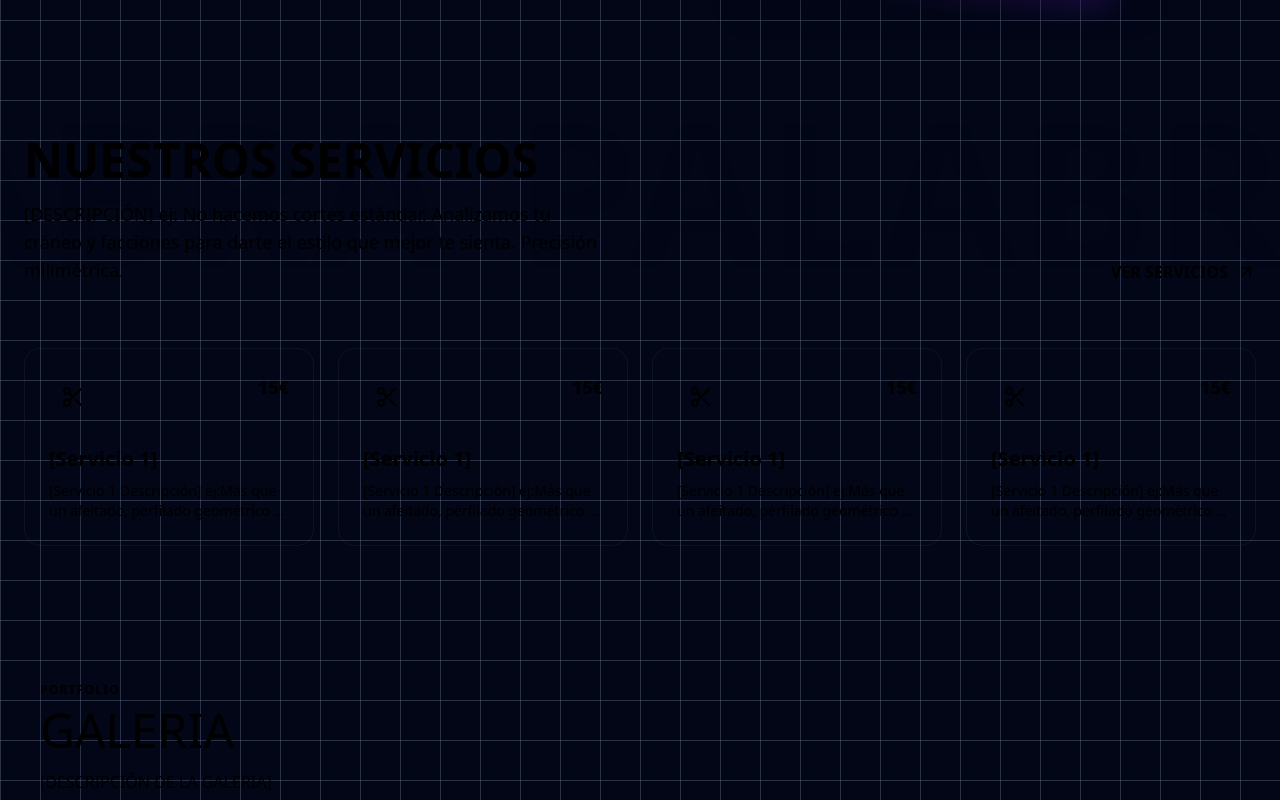
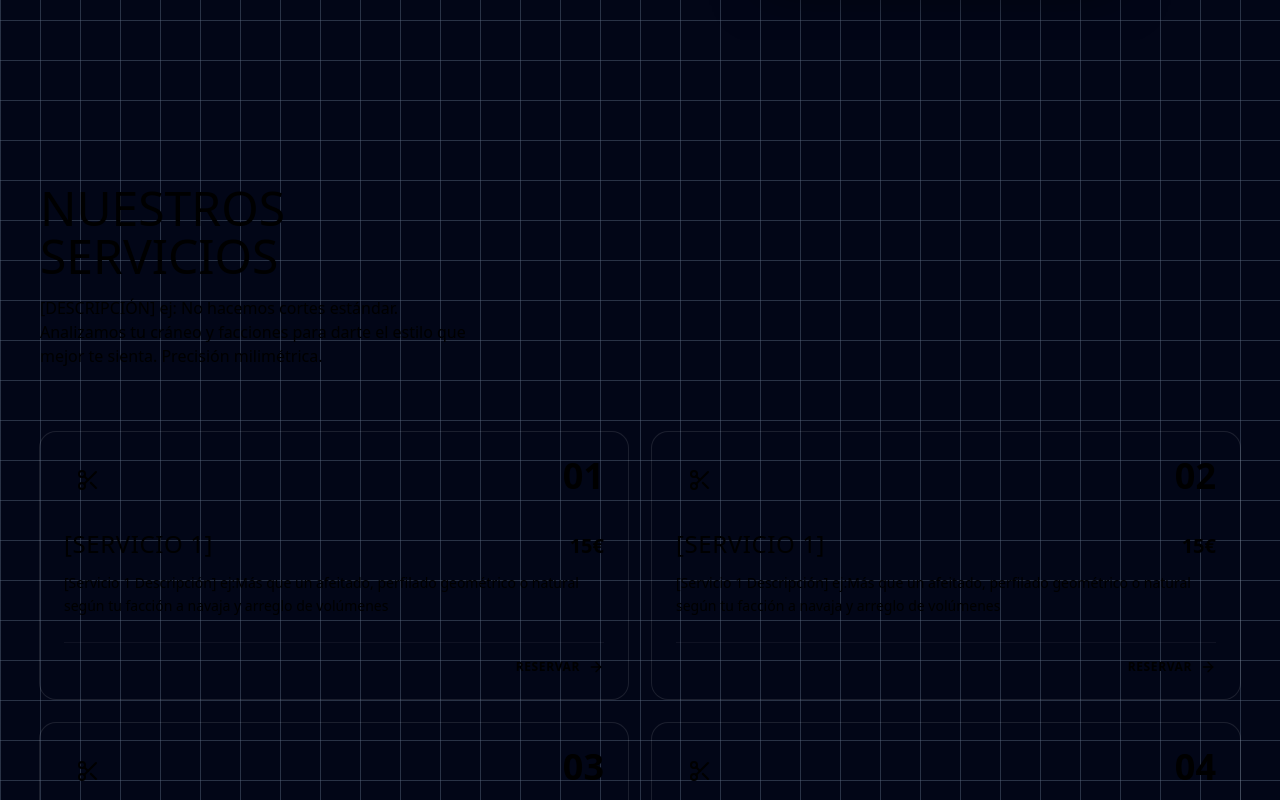
Before and after one commit to hectorceldadev/template, a Next.js app: page / in a window 1280 px wide. Shown: the part 660-1460 px from the top of the page. Built offline with nearby package versions, Linux system fonts and the light colour scheme.

Commit message:
Creando variables de estilo

```diff
--- a/app/globals.css
+++ b/app/globals.css
@@ -1,79 +1,9 @@
 @import "tailwindcss";
 
-/* ---------------------------------------------------------
-   1. VARIABLES BASE (Para que el texto no se rompa)
-   --------------------------------------------------------- */
-:root {
-  /* Por defecto mantenemos el texto blanco y fondo oscuro
-     para que el contenido se lea mientras probamos fondos */
-  --foreground: 255 255 255;
-  --background: 2 6 23; /* Slate 950 */
-  --primary: 124 58 237;
-  --secondary: 15 23 42;
-  --muted: 148 163 184;
-  --border: 255 255 255;
+[data-theme="slate"] {
+  --color-background: rgb(2, 6, 23);
+  --color-foreground: rgb(255, 255, 255);
+  --color-primary: rgb(124, 58, 237);
+  --color-secondary: rgb(91, 33, 182);
+  --color-muted: rgb(203, 213, 225);
 }
-
-[data-theme='dark'] {
-  --background: 2 6 23;      /** Slate 950 */
-  --foreground: 255 255 255; /** White */
-  --primary: 124 58 237;     /** Violet 600 */
-  --secondary: 156 163 175;  /** Gray 400 */
-  --tertiary: 91 33 182;     /** Violet 800 (Para badges) */
-  --muted: 148 163 184       //** Slate (400)*/
-}
-
-/* ---------------------------------------------------------
-   2. BACKGROUNDS (Copia Exacta de tus Snippets)
-   --------------------------------------------------------- */
-
-/* OPCIÓN 1: LUXURY (El Rosa Suave)
-   Basado en: "Soft Rose Glow Dual Corners Background"
-   Color exacto: #f984e5 */
-.bg-pattern-luxury {
-  background-color: #fff;
-  background-image:
-    radial-gradient(circle 850px at 10% 10%, #f984e5, transparent),
-    radial-gradient(circle 850px at 90% 90%, #f984e5, transparent);
-  background-repeat: no-repeat;
-  background-attachment: fixed;
-
-  /* Forzamos variables de texto oscuro para este fondo claro */
-  --foreground: 0 0 0;
-  --background: 255 255 255;
-}
-
-/* OPCIÓN 2: URBAN (El Grid)
-   Basado en: "Dark Basic Grid Background - Slate 950"
-   Colores exactos: #020617 y rgba(100,116,139,0.4) */
-.bg-pattern-urban {
-  background-color: #020617;
-  background-image:
-    linear-gradient(to right, rgba(100,116,139,0.4) 1px, transparent 1px),
-    linear-gradient(to bottom, rgba(100,116,139,0.4) 1px, transparent 1px);
-  background-size: 40px 40px;
-}
-
-/* OPCIÓN 3: CLASSIC (El Glow Azulado)
-   Basado en: "X Organizations Black Background with Top Glow"
-   Colores exactos: #000000 y rgba(120, 180, 255, 0.25) */
-.bg-pattern-classic {
-  background-color: #000000;
-  background-image:
-    radial-gradient(ellipse 80% 60% at 50% 0%, rgba(120, 180, 255, 0.25), transparent 70%);
-  background-repeat: no-repeat;
-  background-attachment: fixed;
-
-  /* Mantenemos variables oscuras */
-  --foreground: 255 255 255;
-  --background: 0 0 0;
-}
-
-@keyframes marquee {
-  0% { transform: translateX(0%); }
-  100% { transform: translateX(-100%); }
-}
-
-.animate-marquee {
-  animation: marquee 25s linear infinite;
-}
--- a/app/layout.tsx
+++ b/app/layout.tsx
@@ -1,6 +1,7 @@
 import Navbar from "@/components/NavBar";
 import "./globals.css";
 import { Footer } from "@/components/Footer";
+import BackgroundSelector from "@/components/backgrounds/BackgroundSelector";
 
 export default function RootLayout({
   children,
@@ -10,13 +11,15 @@ export default function RootLayout({
   return (
     <html lang="es">
       <body
-        className={`antialiased bg-pattern-urban`}
-        data-theme='dark'
+        className={`antialiased`}
+        data-theme='slate'
       >
         <div className="relative z-10">
-          <Navbar />
-          {children}
-          <Footer />
+          <BackgroundSelector >
+            <Navbar />
+            {children}
+            <Footer />
+          </BackgroundSelector>
         </div>
       </body>
     </html>
--- a/components/Hero.tsx
+++ b/components/Hero.tsx
@@ -30,7 +30,7 @@ const Hero = () => {
             className={`pt-28 pb-16 px-5 lg:px-10 overflow-hidden`}
         >
             {/* Background Accent */}
-            <div className="absolute top-0 left-1/2 -translate-x-1/2 w-[80%] h-100 bg-violet-600/15 rounded-full blur-2xl pointer-events-none" />
+            {/* <div className="absolute top-0 left-1/2 -translate-x-1/2 w-[80%] h-100 bg-violet-600/15 rounded-full blur-2xl pointer-events-none" /> */}
 
             <div className="relative z-10 max-w-7xl mx-auto px-0 sm:px-6 lg:px-8">
                 <div className="grid lg:grid-cols-2 gap-12 lg:gap-16 items-center">
@@ -111,7 +111,7 @@ const Hero = () => {
                     {/* --- COLUMNA IMAGEN --- */}
                     <div className="relative mx-auto w-[90%] lg:w-[70%] mt-4 lg:pt-2">
                         {/* Decoración */}
-                        <div className="absolute -inset-4 bg-violet-600/20 rounded-3xl rotate-6 blur-md hidden sm:block"></div>
+                        {/* <div className="absolute -inset-4 bg-violet-600/20 rounded-3xl rotate-6 blur-md hidden sm:block"></div> */}
 
                         <div className="relative aspect-3/4 rounded-2xl overflow-hidden grayscale border border-zinc-700 bg-zinc-900 shadow-2xl shadow-black/50">
                             {/* IMAGEN DEL CONFIG */}
--- a/components/NavBar.tsx
+++ b/components/NavBar.tsx
@@ -48,7 +48,7 @@ export default function Navbar() {
           <div className="flex justify-between h-14 items-center">
 
             {/* LOGO */}
-            <Link href={navBar.logo.href} className="text-[42px] font-black tracking-tighter text-foreground hover:opacity-80 transition-opacity">
+            <Link href={navBar.logo.href} className="text-[42px] font-extrabold tracking-tighter text-foreground hover:opacity-80 transition-opacity">
               {navBar.logo.textOrImage}
             </Link>
 
@@ -60,7 +60,7 @@ export default function Navbar() {
                 if (item.text === 'Servicios') {
                   return (
                     <div key={index} className="group relative h-full flex items-center">
-                      <button className="flex items-center gap-1 text-md font-bold text-foreground hover:text-primary transition-colors py-4 tracking-wide">
+                      <button className="flex items-center gap-1 text-md font-bold text-primary hover:text-primary transition-colors py-4 tracking-wide">
                         {item.text}
                         <ChevronDown className="w-3 h-3 transition-transform duration-300 group-hover:rotate-180" />
                       </button>
--- a/components/Servicios.tsx
+++ b/components/Servicios.tsx
@@ -1,82 +1,110 @@
 'use client'
+
 import Link from 'next/link'
-import { Scissors, ArrowUpRight, type LucideIcon } from 'lucide-react' // Importa iconos necesarios
+import { ArrowRight, Scissors, User, Zap, Star, ArrowUpRight, LucideIcon } from 'lucide-react'
 import { SITE_CONFIG } from '@/config'
+// Si no tienes las fuentes, borra esta línea
 
-// Mapeo simple de iconos
+// 1. Diccionario de Iconos
 const iconMap: Record<string, LucideIcon> = {
     Scissors: Scissors,
+    User: User,
+    Zap: Zap,
+    Star: Star,
     ArrowUpRight: ArrowUpRight
-  // Añade más aquí si necesitas
-}
+};
 
 const Servicios = () => {
-  const { servicios } = SITE_CONFIG
+    // 2. Extraemos la config
+    const { servicios } = SITE_CONFIG;
+
+    // Resolvemos el icono del botón principal
+    const CtaIcon = iconMap[servicios.ctaPrimary.icon] || ArrowUpRight;
 
     return (
-    <section className="py-24 relative">
+        <section className="bg-background relative pt-26 pb-10 overflow-hidden">
 
-      {/* MARQUEE */}
-      {servicios.showMarquee && (
-        <div className="overflow-hidden whitespace-nowrap opacity-10 md:opacity-5 absolute top-0 w-full pointer-events-none select-none">
-          <div className="animate-marquee inline-block">
-             {servicios.textMarquee?.map((text, i) => (
-                <span key={i} className={`text-[120px] md:text-[200px] font-black mx-8 text-foreground uppercase`}>
-                    {text}
-                </span>
-             ))}
-          </div>
-        </div>
-      )}
+            <div className="max-w-7xl mx-auto px-5 lg:px-10 relative z-10 pt-10">
 
-      <div className="max-w-7xl mx-auto px-6 relative z-10">
-
-        {/* HEADER */}
-        <div className="flex flex-col md:flex-row justify-between items-end mb-16 gap-8">
-          <div className="max-w-xl">
-             <h2 className={`text-4xl md:text-5xl font-black uppercase text-foreground mb-4`}>
-               {servicios.title}
+                {/* --- HEADER SECCIÓN --- */}
+                <div className="mb-16">
+                    <h2 className={`text-[42px] md:text-5xl text-foreground uppercase mb-4`}>
+                        {servicios.title.split(' ')[0]} <br />
+                        <span className="text-primary">{servicios.title.split(' ').slice(1).join(' ')}</span>
                     </h2>
-             <p className="text-muted text-lg">
+                    <p className="text-muted-foreground max-w-md text-sm sm:text-base font-medium">
                         {servicios.desc}
                     </p>
                 </div>
+
+                {/* --- GRID DE SERVICIOS (Máximo 4 en Home) --- */}
+                <div className="grid grid-cols-1 md:grid-cols-2 gap-6">
+                    {servicios.items.slice(0, 4).map((service, i) => {
+                        const Icon = iconMap[service.icon] || Scissors;
+
+                        return (
                             <Link
-            href={servicios.ctaPrimary.href}
-            className="flex items-center gap-2 text-primary font-bold hover:text-foreground transition-colors"
+                                key={'Servicio' + i}
+                                href={`/servicios/${service.slug}`}
+                                className="group relative p-6 rounded-2xl bg-secondary ring-1 ring-white/10 hover:ring-primary/50 transition-all duration-300 hover:bg-secondary/80 active:scale-[0.98]"
                             >
-            {servicios.ctaPrimary.text} <ArrowUpRight size={20} />
-          </Link>
+                                {/* Efecto Glow en Hover */}
+                                <div className="absolute inset-0 bg-primary/5 rounded-2xl opacity-0 group-hover:opacity-100 transition-opacity duration-500 pointer-events-none" />
+
+                                <div className="relative z-10 flex flex-col h-full">
+
+                                    {/* Header Card */}
+                                    <div className="flex justify-between items-start mb-6">
+                                        <div className="p-3 bg-background rounded-xl text-muted-foreground group-hover:text-white group-hover:bg-primary transition-colors duration-300">
+                                            <Icon size={24} />
+                                        </div>
+                                        {/* ID decorativo o numero */}
+                                        <span className={`text-4xl text-background/10 group-hover:text-primary/10 transition-colors font-black`}>
+                                            0{servicios.items.indexOf(service) + 1}
+                                        </span>
                                     </div>
 
-        {/* GRID */}
-        <div className="grid grid-cols-1 md:grid-cols-2 lg:grid-cols-4 gap-6">
-          {servicios.items.map((item, i) => {
-             const Icon = iconMap[item.icon] || Scissors
-             return (
-               <Link
-                 key={i}
-                 href={`/servicios/${item.slug}`}
-                 className="group relative p-6 bg-secondary/40 border border-white/5 rounded-2xl hover:bg-secondary hover:border-primary/20 transition-all duration-300"
-               >
-                 {/* Icon Header */}
-                 <div className="flex justify-between items-start mb-6">
-                   <div className="w-12 h-12 rounded-full bg-background flex items-center justify-center text-primary group-hover:scale-110 transition-transform">
-                     <Icon size={24} />
-                   </div>
-                   <span className="text-lg font-bold text-foreground">{item.price}</span>
+                                    {/* Título y Precio */}
+                                    <div className="flex justify-between items-baseline mb-3">
+                                        <h3 className={`text-2xl text-foreground uppercase tracking-wide`}>
+                                            {service.title}
+                                        </h3>
+                                        {service.price && (
+                                            <span className="text-xl font-bold text-primary">
+                                                {service.price}
+                                            </span>
+                                        )}
                                     </div>
 
-                 {/* Content */}
-                 <h3 className="text-xl font-bold text-foreground mb-2 group-hover:text-primary transition-colors">
-                   {item.title}
-                 </h3>
-                 <p className="text-sm text-muted line-clamp-2">
-                   {item.desc}
+                                    {/* Descripción */}
+                                    <p className="text-sm text-muted-foreground leading-relaxed mb-6 line-clamp-2">
+                                        {service.desc}
                                     </p>
+
+                                    {/* Footer Card (Flecha) */}
+                                    <div className='mt-auto flex justify-end items-center border-t border-white/5 pt-4'>
+                                        <span className="text-xs font-bold text-muted-foreground uppercase tracking-wider group-hover:text-primary transition-colors mr-2">
+                                            Reservar
+                                        </span>
+                                        <ArrowRight className='w-4 h-4 text-muted-foreground group-hover:text-primary group-hover:translate-x-1 transition-all duration-300' />
+                                    </div>
+                                </div>
                             </Link>
                         )
                     })}
+                </div>
+
+                {/* --- BOTÓN VER TODOS --- */}
+                <div className='flex justify-center items-center pt-12'>
+                    <Link
+                        href={servicios.ctaPrimary.href}
+                        className="group w-full sm:w-auto rounded-xl ring-1 ring-white/10 bg-primary px-8 py-4 text-white transition-all hover:bg-primary/90 hover:shadow-lg hover:shadow-primary/20 active:scale-95"
+                    >
+                        <div className="flex items-center justify-center gap-2 font-bold uppercase tracking-wide text-sm sm:text-base">
+                            {servicios.ctaPrimary.text}
+                            <CtaIcon className="w-4 h-4 transition-transform group-hover:translate-x-1" />
+                        </div>
+                    </Link>
                 </div>
 
             </div>
--- /dev/null
+++ b/components/backgrounds/BackgroundSelector.tsx
@@ -0,0 +1,30 @@
+'use client'
+
+import { SITE_CONFIG } from "@/config"
+import { ReactNode } from "react"
+import GridBackground from "./GridBackground"
+import SoftBackground from "./SoftBackground"
+import RegularBackground from './RegularBackground';
+
+interface Props {
+    children: ReactNode
+}
+
+const BackgroundSelector = ({ children }: Props) => {
+
+    const { design } = SITE_CONFIG
+
+    const background = design.background
+
+    if (background === 'barberia-urbana') {
+        return <GridBackground>{children}</GridBackground>
+    }
+    if (background === 'salon-de-belleza') {
+        return <SoftBackground>{children}</SoftBackground>
+    }
+
+    return <RegularBackground>{children}</RegularBackground>
+
+}
+
+export default BackgroundSelector
--- /dev/null
+++ b/components/backgrounds/GridBackground.tsx
@@ -0,0 +1,27 @@
+import { ReactNode } from "react"
+
+interface Props {
+    children: ReactNode
+}
+
+const GridBackground = ({ children }: Props) => {
+    return (
+        <div className="min-h-screen w-full bg-background relative">
+            {/* Dark Basic Grid Background - Slate 950 */}
+            <div
+                className="absolute inset-0 z-0"
+                style={{
+                    background: "#020617",
+                                backgroundImage: `
+                    linear-gradient(to right, rgba(100,116,139,0.4) 1px, transparent 1px),
+                    linear-gradient(to bottom, rgba(100,116,139,0.4) 1px, transparent 1px)
+                  `,
+                    backgroundSize: "40px 40px",
+                }}
+            />
+            {children}
+        </div>
+    )
+}
+
+export default GridBackground
--- /dev/null
+++ b/components/backgrounds/RegularBackground.tsx
@@ -0,0 +1,22 @@
+import { ReactNode } from "react";
+
+interface Props {
+    children: ReactNode
+}
+
+const RegularBackground = ({ children }: Props) => {
+    return (
+        <div className="min-h-screen w-full bg-background relative">
+            {/* Lime Radial Glow Background */}
+            <div
+                className="absolute inset-0 z-0"
+                style={{
+                    backgroundImage: `radial-gradient(circle 500px at 50% 100px, rgba(253, 224, 71,0.6), transparent)`,
+                }}
+            />
+            {children}
+        </div>
+    )
+}
+
+export default RegularBackground
--- /dev/null
+++ b/components/backgrounds/SoftBackground.tsx
@@ -0,0 +1,28 @@
+import { ReactNode } from "react"
+
+interface Props {
+    children: ReactNode
+}
+
+const SoftBackground = ({ children }: Props) => {
+    return (
+        <div className="min-h-screen w-full relative">
+            {/* Aurora Dream Diagonal Flow */}
+            <div
+                className="absolute inset-0 z-0"
+                style={{
+                    background: `
+                        radial-gradient(ellipse 80% 60% at 5% 40%, rgba(175, 109, 255, 0.48), transparent 67%),
+                        radial-gradient(ellipse 70% 60% at 45% 45%, rgba(255, 100, 180, 0.41), transparent 67%),
+                        radial-gradient(ellipse 62% 52% at 83% 76%, rgba(255, 235, 170, 0.44), transparent 63%),
+                        radial-gradient(ellipse 60% 48% at 75% 20%, rgba(120, 190, 255, 0.36), transparent 66%),
+                        linear-gradient(45deg, #f7eaff 0%, #fde2ea 100%)
+                    `,
+                }}
+            />
+            {children}
+        </div>
+    )
+}
+
+export default SoftBackground
--- a/config/index.tsx
+++ b/config/index.tsx
@@ -31,8 +31,6 @@ export interface SiteConfig {
         image: string
     }
     servicios: {
-        showMarquee: boolean
-        textMarquee?: string[]
         title: string
         desc: string
         ctaPrimary: {
@@ -125,6 +123,10 @@ export interface SiteConfig {
         }>
         copyright: string
     }
+    design: {
+        background: 'barberia-urbana' | 'salon-de-belleza' | 'peluqueria-regular'
+        paleta: 'slate'
+    }
 }
 
 export const SITE_CONFIG: SiteConfig = {
@@ -178,8 +180,6 @@ export const SITE_CONFIG: SiteConfig = {
         image: '/',
     },
     servicios: {
-        showMarquee: true,
-        textMarquee: ['PALABRA', 'PALABRA'],
         title: 'NUESTROS SERVICIOS',
         desc: '[DESCRIPCIÓN] ej: No hacemos cortes estándar. Analizamos tu cráneo y facciones para darte el estilo que mejor te sienta. Precisión milimétrica.',
         ctaPrimary: {
@@ -372,5 +372,9 @@ export const SITE_CONFIG: SiteConfig = {
             }
         ],
         copyright: '[AÑO - NOMBRE]'
+    },
+    design: {
+        background: 'barberia-urbana',
+        paleta: 'slate'
     }
 }
```
Also changed, not shown: tailwind.config.ts (deleted, +0 -33 lines). Lines whose indentation alone changed are shown as unchanged.
